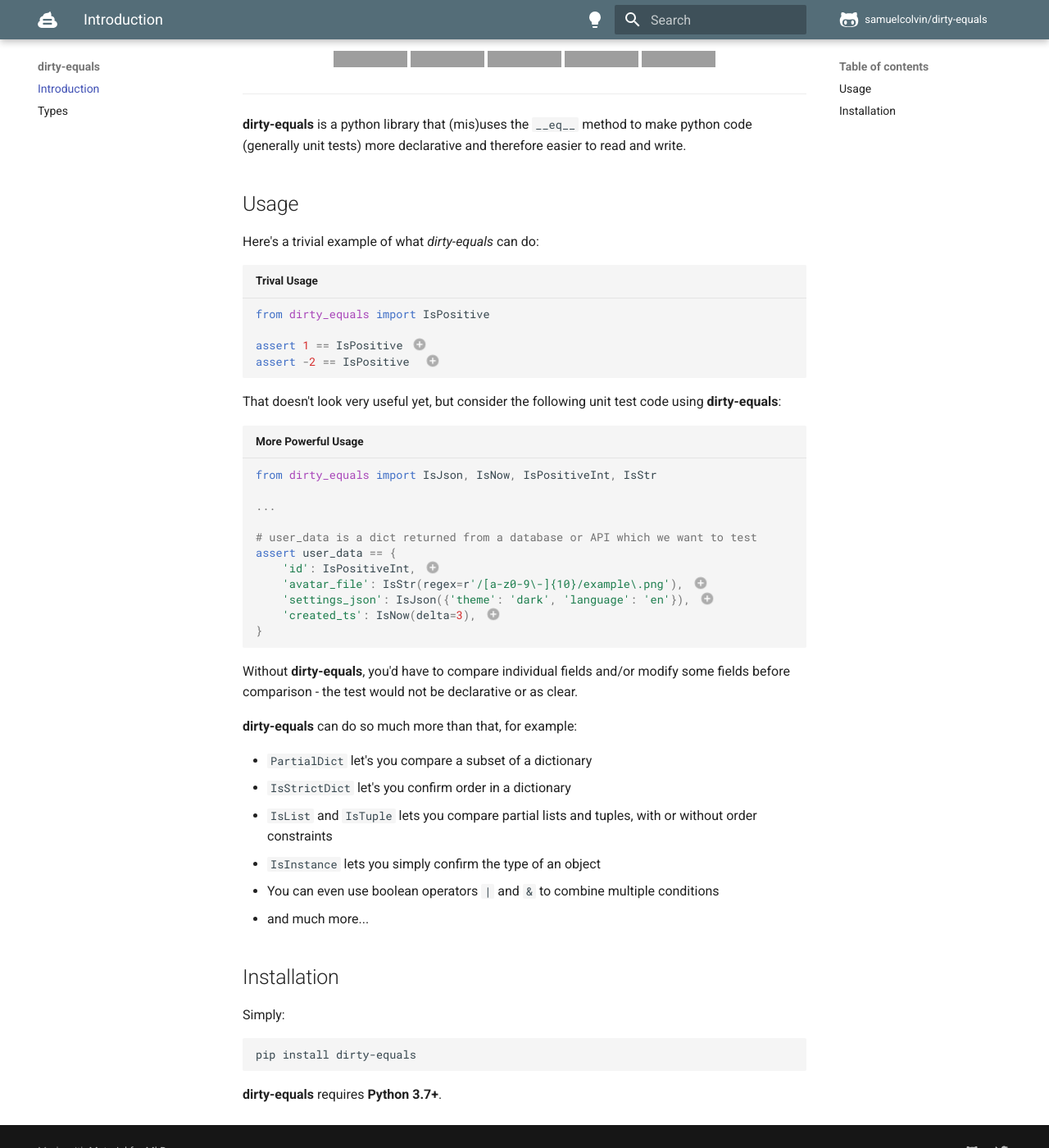
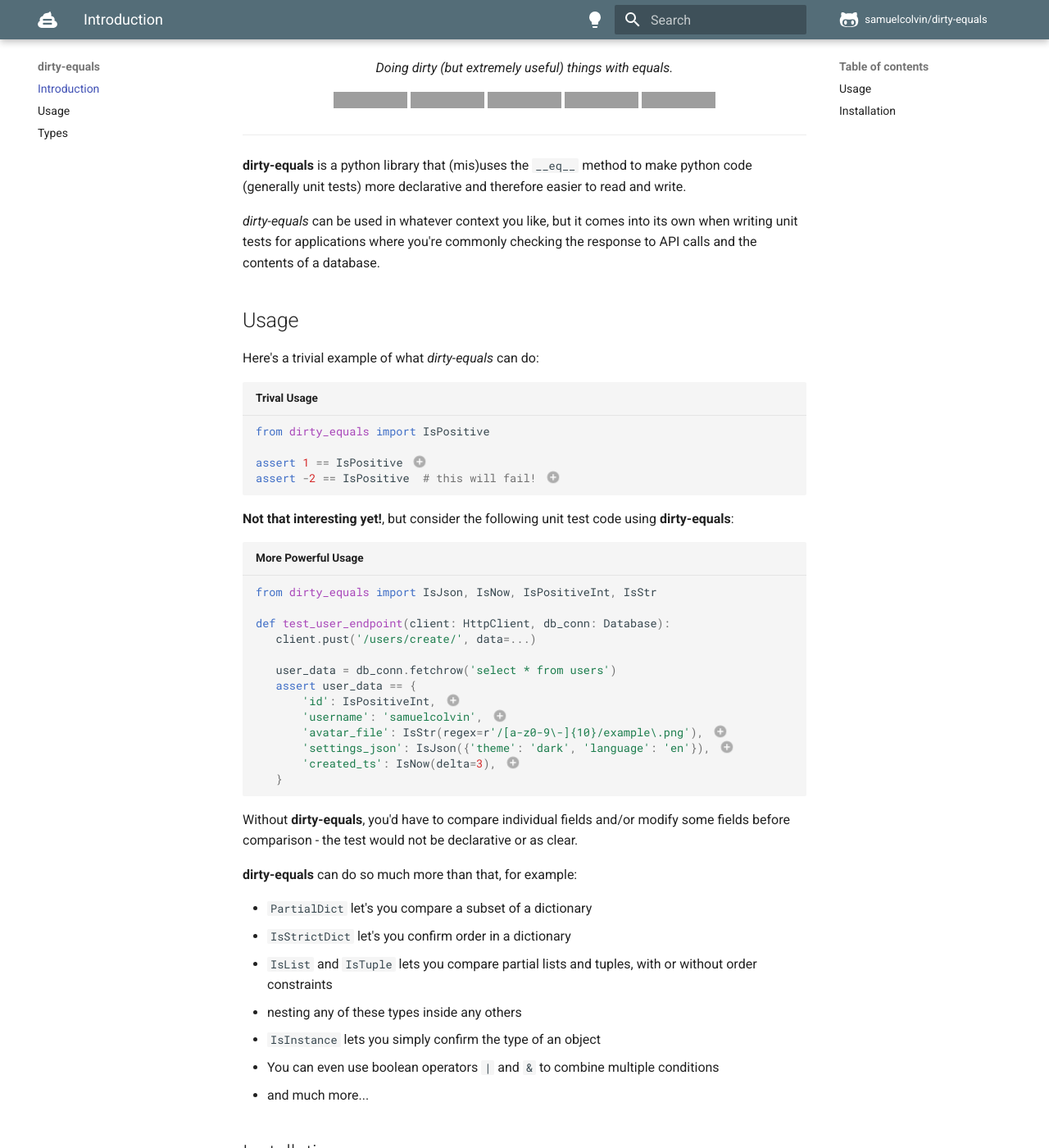
Before and after one commit to samuelcolvin/dirty-equals, an MkDocs documentation site: the page built from docs/index.md, in a window 1280 px wide and 1400 px high, scrolled down 258 px. Shown: the whole window at 82% size. Built offline with MkDocs 1.6.1 and Material for MkDocs 9.7.7, drawn with Linux system fonts in a browser that asks for light colours; comment, search, counter and statistics services are not loaded; grey boxes are pictures that could not be loaded.

Commit message:
More docs (#9)
* starting on types

* tweak wording

* github docs deploy and readme

* change logo color, tweak intro

* more numeric docs, add CNAME

* tweaks, add analytics

* fix list

````diff
--- a/docs/index.md
+++ b/docs/index.md
@@ -27,6 +27,9 @@
 **dirty-equals** is a python library that (mis)uses the `__eq__` method to make python code (generally unit tests)
 more declarative and therefore easier to read and write.
 
+*dirty-equals* can be used in whatever context you like, but it comes into its own when writing unit tests for
+applications where you're commonly checking the response to API calls and the contents of a database.
+
 ## Usage
 
 Here's a trivial example of what *dirty-equals* can do:
@@ -35,36 +38,39 @@
 from dirty_equals import IsPositive
 
 assert 1 == IsPositive #(1)!
-assert -2 == IsPositive  #(2)!
+assert -2 == IsPositive  # this will fail! (2)
 ```
 
 1. This `assert` will pass since `1` is indeed positive, so the result of `1 == IsPositive` is `True`.
 2. This will fail (raise a `AssertionError`) since `-2` is not positive,
    so the result of `-2 == IsPositive` is `False`.
 
-That doesn't look very useful yet, but consider the following unit test code using **dirty-equals**:
+**Not that interesting yet!**, but consider the following unit test code using **dirty-equals**:
 
 ```py title="More Powerful Usage"
 from dirty_equals import IsJson, IsNow, IsPositiveInt, IsStr
 
-...
+def test_user_endpoint(client: HttpClient, db_conn: Database):
+   client.pust('/users/create/', data=...)
 
-# user_data is a dict returned from a database or API which we want to test
-assert user_data == {
-    'id': IsPositiveInt, #(1)!
-    'avatar_file': IsStr(regex=r'/[a-z0-9\-]{10}/example\.png'), #(2)!
-    'settings_json': IsJson({'theme': 'dark', 'language': 'en'}), #(3)!
-    'created_ts': IsNow(delta=3), #(4)!
-}
+   user_data = db_conn.fetchrow('select * from users')
+   assert user_data == {
+       'id': IsPositiveInt, #(1)!
+       'username': 'samuelcolvin', #(2)!
+       'avatar_file': IsStr(regex=r'/[a-z0-9\-]{10}/example\.png'), #(3)!
+       'settings_json': IsJson({'theme': 'dark', 'language': 'en'}), #(4)!
+       'created_ts': IsNow(delta=3), #(5)!
+   }
 ```
 
-1. We don't actually care what the `id` is, just that it's present, it's an `int` and it's a positive.
-2. `avatar_file` is a string, but we don't know all of it, just the format (regex) it should match.
-3. `settings_json` is a `JSON` string, but it's simpler and more robust to confirm it represents a particular python
+1. We don't actually care what the `id` is, just that it's present, it's an `int` and it's positive.
+2. We can use a normal key and value here since we know exactly what value `username` should have before we test it.
+3. `avatar_file` is a string, but we don't know all of the string before the `assert`,
+   just the format (regex) it should match.
+4. `settings_json` is a `JSON` string, but it's simpler and more robust to confirm it represents a particular python
    object rather than compare strings.
-4. `created_at` is a `datetime`, although we don't know (or care) about its exact value;
+5. `created_at` is a `datetime`, although we don't know (or care) about its exact value;
    since the user was just created we know it must be close to now. `delta` is optional, it defaults to 2 seconds.
-
 
 Without **dirty-equals**, you'd have to compare individual fields and/or modify some fields before comparison
 - the test would not be declarative or as clear.
@@ -74,6 +80,7 @@
 * `PartialDict` let's you compare a subset of a dictionary
 * `IsStrictDict` let's you confirm order in a dictionary
 * `IsList` and `IsTuple` lets you compare partial lists and tuples, with or without order constraints
+* nesting any of these types inside any others
 * `IsInstance` lets you simply confirm the type of an object
 * You can even use boolean operators `|` and `&` to combine multiple conditions
 * and much more...
--- a/mkdocs.yml
+++ b/mkdocs.yml
@@ -32,29 +32,26 @@
 edit_uri: ''
 nav:
   - Introduction: index.md
-  - types.md
+  - Usage: usage.md
+  - Types: types.md
 
 markdown_extensions:
-#  - toc:
-#      permalink: true
-#  - markdown.extensions.codehilite:
-#      guess_lang: false
+  - toc:
+      permalink: true
   - admonition
-#  - codehilite
-#  - extra
+  - pymdownx.details
+  - pymdownx.superfences
   - pymdownx.highlight:
       anchor_linenums: true
   - pymdownx.inlinehilite
   - pymdownx.snippets
-  - pymdownx.superfences
   - attr_list
   - md_in_html
-  - pymdownx.superfences
 
 extra:
-#  analytics:
-#    provider: google
-#    property: ...
+  analytics:
+    provider: google
+    property: G-FLP20728CW
   social:
   - icon: fontawesome/brands/github-alt
     link: https://github.com/samuelcolvin/dirty-equals
--- a/pyproject.toml
+++ b/pyproject.toml
@@ -4,7 +4,7 @@
 description = "Doing dirty (but extremely useful) things with equals."
 authors = ["Samuel Colvin <s@muelcolvin.com>"]
 readme = "README.md"
-homepage = "https://github.com/samuelcolvin/dirty-equals"
+homepage = "https://dirty-equals.helpmanual.io"
 repository = "https://github.com/samuelcolvin/dirty-equals"
 license = "MIT"
 classifiers = [
````
Also changed, not shown: README.md (+85 -11 lines), docs/types.md (+207 -0 lines), docs/usage.md (added, +8 -0 lines), docs/img/logo-text.svg, 3 other files.
